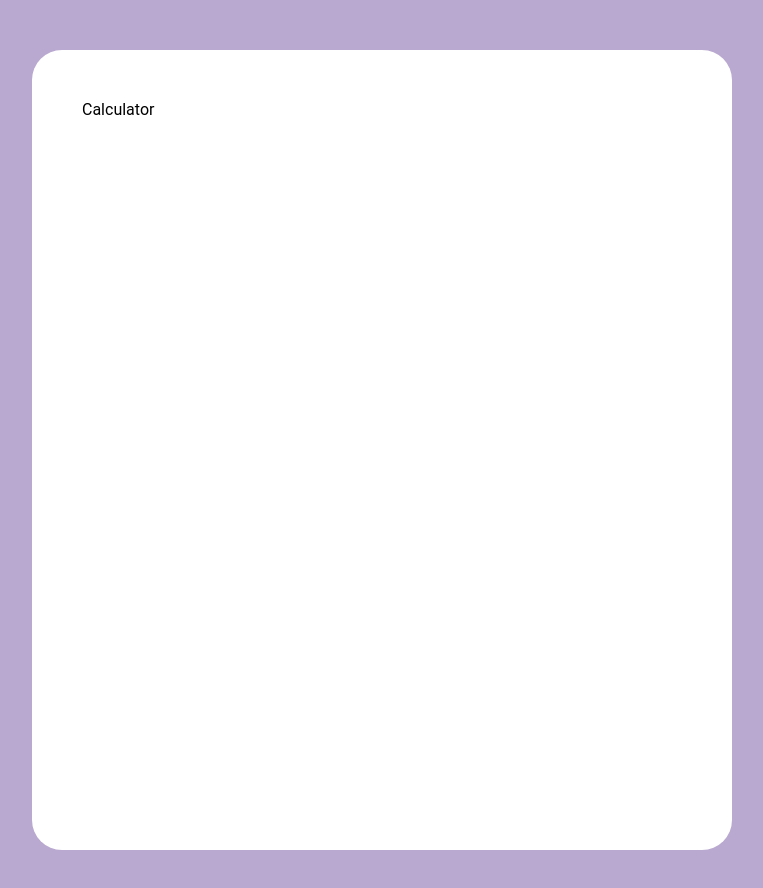
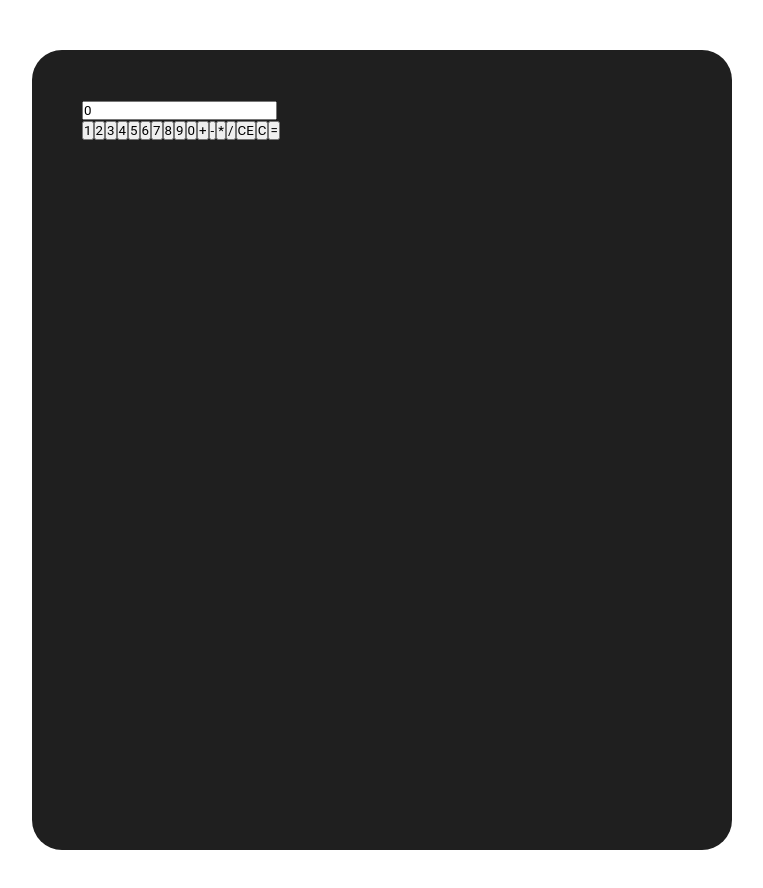
Before and after one commit to Kaipaeff/cacl, a React (Create React App) app: page / in a window 1280 px wide. Shown: the top 888 px of the page, without its empty margins (258-1021 px from the left). Built offline with nearby package versions, Linux system fonts and the light colour scheme.

Commit message:
added buttons

```diff
--- /dev/null
+++ b/src/buttons/Buttons.jsx
@@ -0,0 +1,23 @@
+const Buttons = {
+  buttons: [
+    { val: '1' },
+    { val: '2' },
+    { val: '3' },
+    { val: '4' },
+    { val: '5' },
+    { val: '6' },
+    { val: '7' },
+    { val: '8' },
+    { val: '9' },
+    { val: '0' },
+    { val: '+' },
+    { val: '-' },
+    { val: '*' },
+    { val: '/' },
+    { val: 'CE' },
+    { val: 'C' },
+    { val: '=' },
+  ]
+}
+
+export default Buttons;
--- a/src/app/app.module.css
+++ b/src/components/app/app.module.css
@@ -8,15 +8,11 @@
   box-sizing: border-box;
 }
 
-body {
-  background-color: #b9a8cf;
-}
-
 .App {
   max-width: 700px;
   height: 800px;
   margin: 50px auto;
-  background-color: #ffffff;
+  background-color: #1f1f1f;
   border-radius: 30px;
   padding: 50px;
 }
--- a/src/calculator/Calculator.jsx
+++ b/src/components/calculator/Calculator.jsx
@@ -1,11 +1,16 @@
 import React from "react";
 import style from './calculator.module.css'
+
+import Buttons from '../../buttons/Buttons'
 
 export default function Calculator() {
   return (
     <div className={style.container}>
       <div className={style.output}>
-        Calculator
+        <input type="text" defaultValue='0' />
+      </div>
+      <div className={style.buttons}>
+        {Buttons.buttons.map(el => <button>{el.val}</button>)}
       </div>
     </div>
   );
--- a/src/index.js
+++ b/src/index.js
@@ -1,6 +1,6 @@
 import React from 'react';
 import ReactDOM from 'react-dom/client';
-import App from './app/App';
+import App from './components/app/App';
 
 const root = ReactDOM.createRoot(document.getElementById('root'));
 root.render(
```
Also changed, not shown: public/favicon1.svg (renamed from public/favicon.svg), src/components/app/App.jsx (renamed from src/app/App.jsx), src/components/calculator/calculator.module.css (added).
